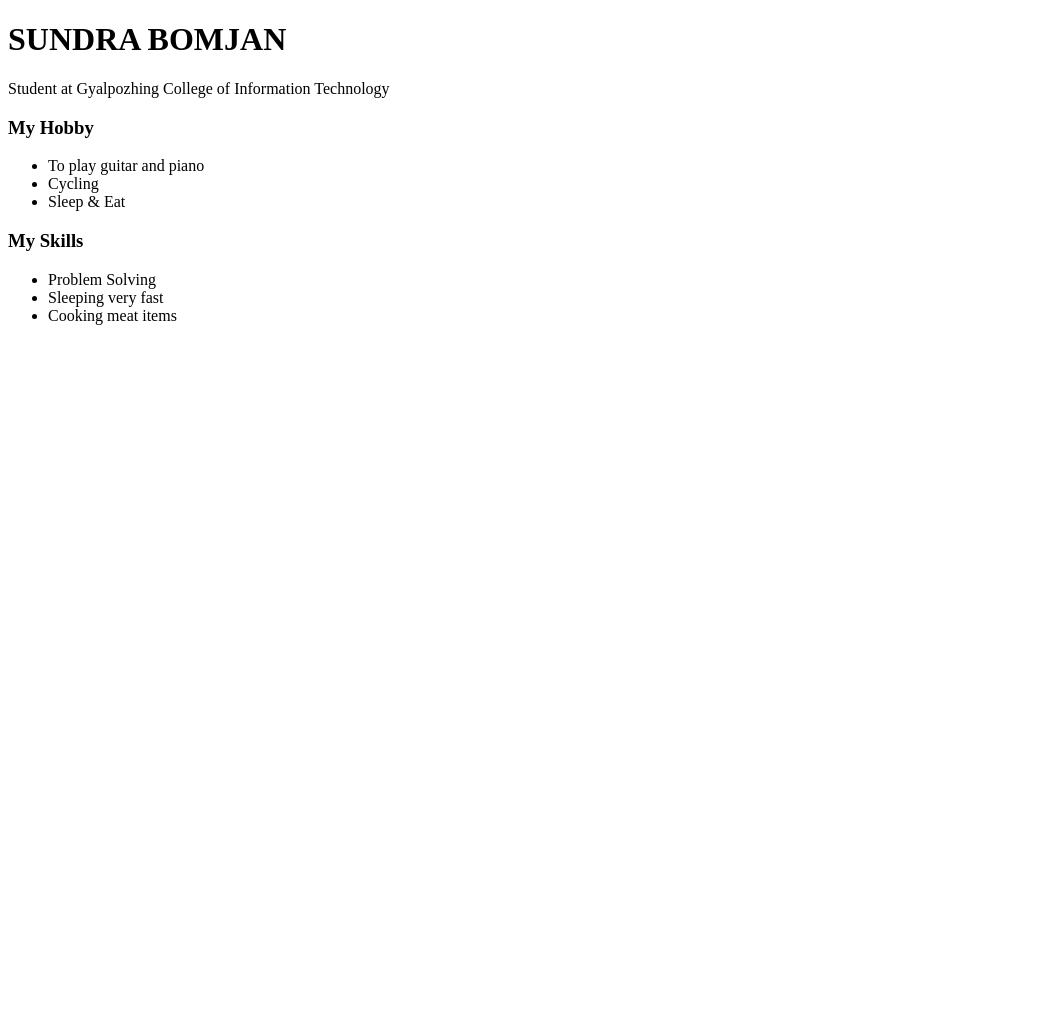
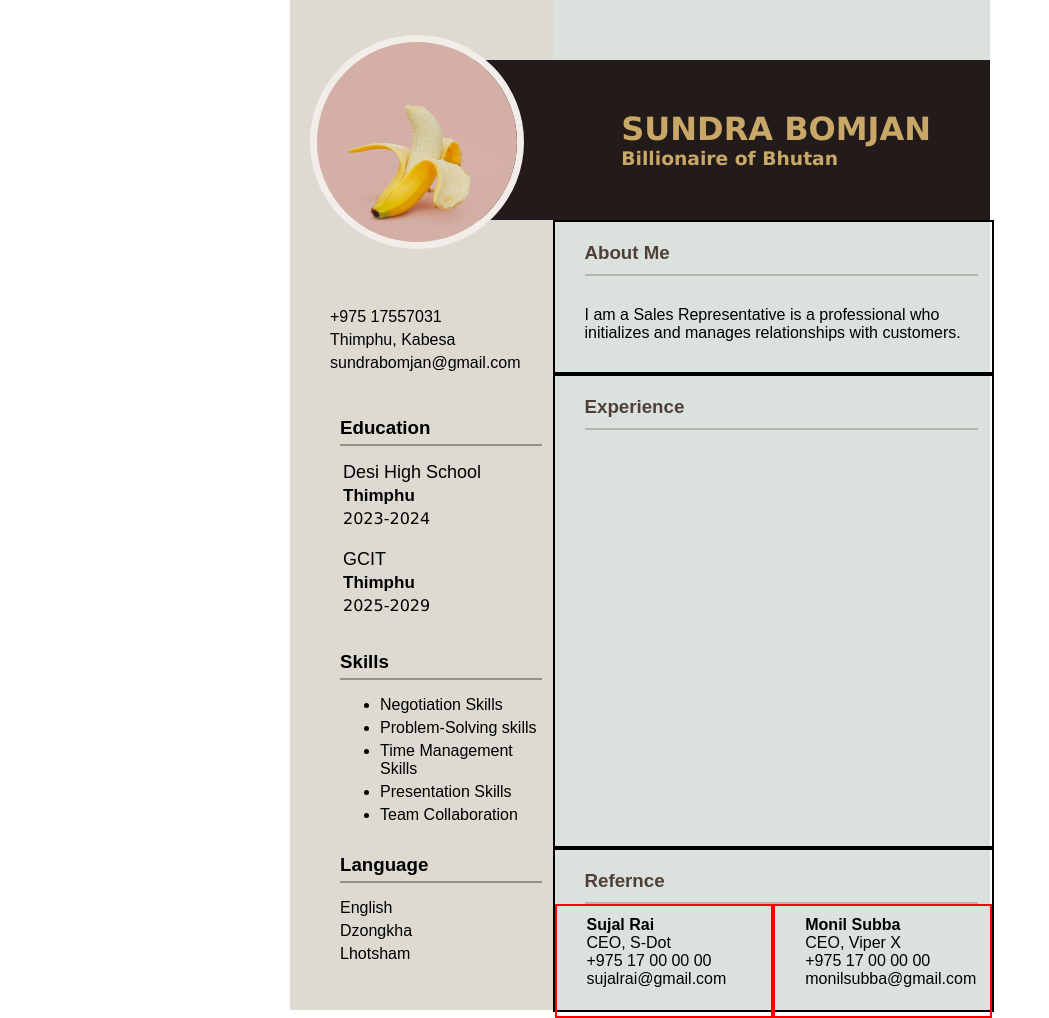
Before and after one commit to Bomjan/Bomjan_is_Boss, a plain HTML site: page assignment2/index.html in a window 1280 px wide. Shown: the whole page, without its empty margins (0-1049 px from the left). Before the commit the page ends 800 px from the top, so only its background shows below. Drawn offline with Linux system fonts and the light colour scheme.

Commit message:
CV 80% done

```diff
--- a/assignment2/index.html
+++ b/assignment2/index.html
@@ -3,25 +3,96 @@
 <head>
     <meta charset="UTF-8">
     <meta name="viewport" content="width=device-width, initial-scale=1.0">
+    <link rel="stylesheet" href="https://cdnjs.cloudflare.com/ajax/libs/font-awesome/6.5.2/css/all.min.css">
+    <link rel="stylesheet" href="style.css">
     <title>Portfolio</title>
 </head>
 <body>
-    <div>
-        <h1>SUNDRA BOMJAN</h1>
-        <p>Student at Gyalpozhing College of Information Technology</p>
-        <h3>My Hobby</h3>
-        <ul>
-            <li>To play guitar and piano</li>
-            <li>Cycling</li>
-            <li>Sleep & Eat</li>
-        </ul>
-        <h3>My Skills</h3>
-        <ul>
-            <li>Problem Solving</li>
-            <li>Sleeping very fast</li>
-            <li>Cooking meat items</li>
-        </ul>
+    <div class="zam">
+        <div class="col1">
+            <div class="dp">
+                <img src="./image/banana.jpg" alt="">
+            </div>
+            <div class="info">
+                <p>+975 17557031</p>
+                <p>Thimphu, Kabesa</p>
+                <p>sundrabomjan@gmail.com</p>
+            </div>
+
+            <div class="edu">
+                <h3>Education</h3>
+                <div class="line"></div>
+                <p class="school">Desi High School</p>
+                <p class="school-location">Thimphu</p>
+                <p class="year">2023-2024</p>
+
+                <p class="school">GCIT</p>
+                <p class="school-location">Thimphu</p>
+                <p class="year">2025-2029</p>
+            </div>
+            <div class="skill">
+                <h3>Skills</h3>
+                <div class="line"></div>
+                <ul>
+                    <li class="skills">Negotiation Skills</li>
+                    <li class="skills">Problem-Solving skills</li>
+                    <li class="skills">Time Management Skills</li>
+                    <li class="skills">Presentation Skills</li>
+                    <li class="skills">Team Collaboration</li>
+                </ul>
+            </div>
+            <div class="language">
+                <h3>Language</h3>
+                <div class="line"></div>
+                <p>English</p>
+                <p>Dzongkha</p>
+                <p>Lhotsham</p>
+            </div>
+        </div>
+
+
+        <div class="col2">
+            <div class="name-card">
+                <div class ="name">
+                    <h1>SUNDRA BOMJAN</h1>
+                    <h3>Billionaire of Bhutan</h3>
+                </div>
+
+            </div>
+            <div class="about">
+                <h3>About Me</h3>
+                <div class="underline"></div>
+                <p>
+                    I am a Sales Representative is a professional who initializes and
+                    manages relationships with customers.
+                </p>
+
+            </div>
+            <div class="experience">
+                <h3>Experience</h3>
+                <div class="underline"></div>
+
+            </div>
+            <div class="reference">
+                <h3>Refernce</h3>
+                <div class="underline"></div>
+                <div class="refer">
+                    <div class="ref1">
+                        <h4>Sujal Rai</h4>
+                        <p class="status">CEO, S-Dot</p>
+                        <p class="cont">+975 17 00 00 00</p>
+                        <p class="email">sujalrai@gmail.com</p>
+                    </div>
+                    <div class="ref2">
+                        <h4>Monil Subba</h4>
+                        <p class="status">CEO, Viper X</p>
+                        <p class="cont">+975 17 00 00 00</p>
+                        <p class="email">monilsubba@gmail.com</p>
+                    </div>
+                </div>
+
+            </div>
+        </div>
     </div>
-
 </body>
 </html>
--- /dev/null
+++ b/assignment2/style.css
@@ -0,0 +1,151 @@
+*{
+    margin: 0;
+}
+body{
+    display: flex;
+    justify-content: center;
+    align-items: center;
+    font-family:Arial, sans-serif;
+}
+.zam {
+    width: 700px;
+    height: 1010px;
+    display: flex;
+}
+.col1{
+    flex: 3;
+    background-color: rgb(220, 218, 209);
+}
+.col2{
+    flex: 5;
+    background-color: rgb(219, 226, 222);
+}
+
+.name-card {
+    width:  130%;
+    height: 160px;
+    background-color: rgb(35, 26, 26);
+    position: relative;
+    top: 60px;
+    left: -30%;
+    z-index: 1;
+}
+
+.dp img{
+    width: 200px;
+    height: 200px;
+    z-index: 1000;
+    position: relative;
+    top: 35px;
+    left: 20px;
+    border-radius: 50%;
+    border: 7px solid  rgb(242, 237, 233);
+}
+
+.name {
+    position: relative;
+    top: 50px;
+    left: 200px;
+    color: rgb(201, 168, 103);
+    font-family:'Lucida Sans', 'Lucida Sans Regular', 'Lucida Grande', 'Lucida Sans Unicode', Geneva, Verdana, sans-serif
+}
+
+.info{
+
+    position: relative;
+    top: 90px;
+    padding-left: 40px;
+}
+.info p{
+    padding-bottom: 5px;
+}
+
+.edu {
+    position: relative;
+    top: 130px;
+    padding-left: 50px;
+}
+.line {
+    width: 95%;
+    height: 2px;
+    background-color: #978e8e;
+    margin-top: 5px;
+    margin-bottom: 16px;
+}
+.school{
+    font-size: large;
+}
+.school-location {
+    font-size: 17px;
+    font-weight: bold;
+}
+.year{
+    font-family: Verdana, Geneva, Tahoma, sans-serif;
+    padding-bottom: 18px;
+}
+.edu p{
+    margin: 3px;
+}
+
+.skill {
+    position: relative;
+    top: 145px;
+
+    padding-left: 50px;
+}
+
+.skill .skills {
+    padding-bottom: 5px;
+}
+
+.language {
+    position: relative;
+    top: 170px;
+
+    padding-left: 50px;
+}
+ .language p {
+    padding-bottom: 5px;
+ }
+
+ .about, .experience, .reference {
+    border: 2px solid black;
+    width: 100%;
+    top: 60px;
+    position: relative;
+ }
+ .about {
+    height: 150px;
+ }
+ .experience{
+    height: 470px;
+ }
+ .reference{
+    height: 160px;
+ }
+
+ .about h3, .experience h3, .reference h3 {
+    margin: 20px 0 0 30px;
+    color: #503f36;
+ }
+
+ .underline {
+    width: 90%;
+    height: 2px;
+    background-color: #bbb2b2;
+    margin: 10px 0 0 30px;
+ }
+
+ .about p {
+    margin: 30px auto auto 30px;
+}
+
+.refer{
+    display: flex;
+}
+.ref1, .ref2{
+    flex: 1;
+    border: 2px solid red;
+    height: 100px;
+    padding: 10px 0 0 30px;
+}
```
Also changed, not shown: assignment2/p.html (added, +52 -0 lines), classwork/day3/index.html (added, +18 -0 lines), assignment2/image/banana.jpg (added), assignment2/script.js (added), classwork/day3/style.css (added), 1 other file.
